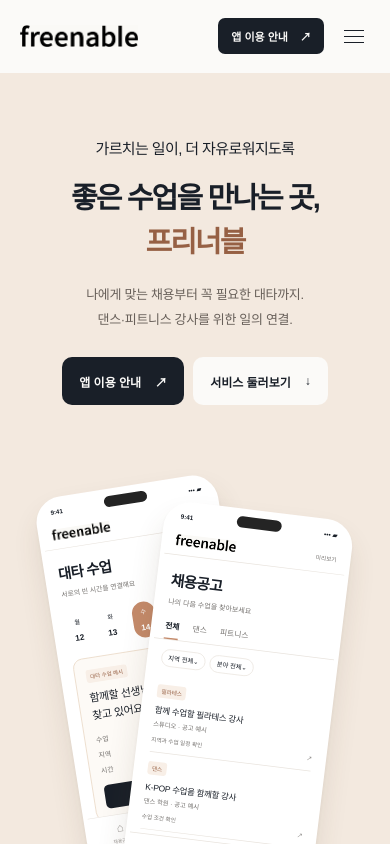
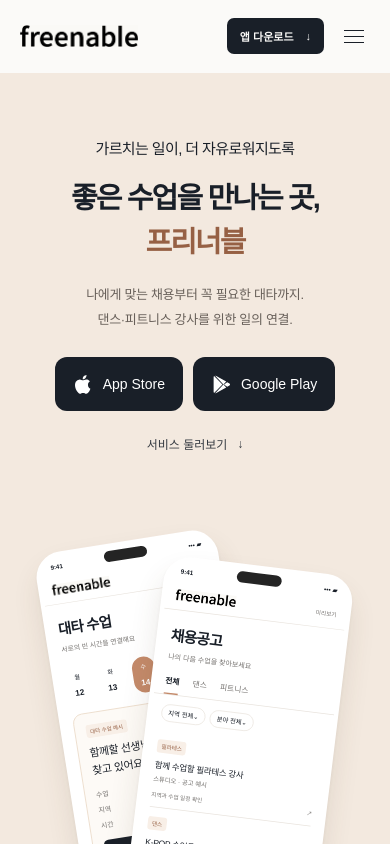
Before and after one commit to chamelook/freenable-web, a Next.js app: page / in a window 390 px wide. Shown: the top 844 px of the page. Built offline with nearby package versions, Linux system fonts and the light colour scheme; a web font is replaced by a local one.

Commit message:
feat: 앱 다운로드 링크 추가 및 관련 내용 업데이트

```diff
--- a/app/globals.css
+++ b/app/globals.css
@@ -66,7 +66,14 @@
 .hero h1 { font-size: clamp(36px, 4.25vw, 57px); line-height: 1.42; letter-spacing: -.065em; margin-bottom: 25px; }
 .hero h1 > span { color: var(--warm); }
 .hero-description { font-size: 17px; color: #68605a; line-height: 1.9; margin-bottom: 36px; letter-spacing: -.025em; }
-.hero-actions { display: flex; flex-wrap: wrap; gap: 12px; }
+.app-download-links { display: flex; flex-wrap: wrap; gap: 12px; }
+.store-link { display: inline-flex; align-items: center; justify-content: center; gap: 11px; min-height: 58px; min-width: 170px; max-width: 100%; padding: 15px 24px; border-radius: 12px; background: var(--ink); color: #fff; font-size: 16px; font-weight: 500; line-height: 1.4; transition: background .2s, transform .2s; }
+.store-link svg { width: 23px; height: 25px; flex-shrink: 0; }
+.store-link:hover { background: var(--ink-soft); transform: translateY(-2px); }
+.store-link:active { transform: translateY(1px); }
+.hero-explore { display: inline-flex; align-items: center; gap: 10px; margin-top: 22px; padding: 8px 0; color: var(--ink-soft); font-size: 13px; }
+.hero-explore:hover { text-decoration: underline; text-underline-offset: 4px; }
+.app-inner .app-download-links { justify-content: center; }
 .button-outline { background: var(--paper); border-color: transparent; }
 .button-outline:hover { background: #fff; transform: translateY(-2px); }
 .introduction { text-align: center; padding: 145px 0; }
@@ -180,8 +187,10 @@
  .hero-kicker { font-size: 15px; margin-bottom: 19px; }
  .hero h1 { font-size: clamp(29px, 6.7vw, 46px); line-height: 1.5; margin-bottom: 19px; }
  .hero-description { font-size: 13px; margin-bottom: 25px; }
- .hero-actions { justify-content: center; gap: 9px; }
- .hero-actions .button { font-size: 12px; min-height: 48px; padding: 0 16px; gap: 14px; }
+ .app-download-links { justify-content: center; gap: 10px; }
+ .store-link { min-width: 0; min-height: 54px; padding: 14px 18px; gap: 9px; font-size: 14px; }
+ .store-link svg { width: 21px; height: 23px; }
+ .hero-explore { margin-top: 16px; font-size: 12px; }
  .hero-stage { width: 360px; height: 580px; flex: 0 0 580px; transform: scale(.8); transform-origin: center top; margin-bottom: -75px; margin-top: 28px; }
  .hero-phone-back { left: -8px; top: 10px; transform: rotate(-9deg) scale(.85); }
  .hero-phone-front { right: -8px; top: 50px; transform: rotate(7deg) scale(.88); }
--- a/app/page.tsx
+++ b/app/page.tsx
@@ -2,6 +2,7 @@
 import Link from "next/link";
 
 import { BrandLogo } from "@/components/BrandLogo";
+import { AppDownloadLinks } from "@/components/AppDownloadLinks";
 import { SiteHeader } from "@/components/SiteHeader";
 import { AppPreview, PreviewStage } from "@/components/AppPreview";
 import { SITE } from "@/content/site";
@@ -19,14 +20,15 @@
               <p className="hero-kicker">가르치는 일이, 더 자유로워지도록</p>
               <h1 id="hero-title">좋은 수업을 만나는 곳,<br /><span>프리너블</span></h1>
               <p className="hero-description">나에게 맞는 채용부터 꼭 필요한 대타까지.<br />댄스·피트니스 강사를 위한 일의 연결.</p>
-              <div className="hero-actions"><a href="#app" className="button button-dark">앱 이용 안내 <span aria-hidden="true">↗</span></a><a href="#about" className="button button-outline">서비스 둘러보기 <span aria-hidden="true">↓</span></a></div>
+              <AppDownloadLinks />
+              <a href="#about" className="hero-explore">서비스 둘러보기 <span aria-hidden="true">↓</span></a>
             </div>
             <PreviewStage className="hero-stage"><AppPreview kind="substitute" className="hero-phone-back" /><AppPreview kind="jobs" className="hero-phone-front" /></PreviewStage>
           </div>
         </section>
         <section className="introduction section" id="about" aria-labelledby="about-title"><p className="eyebrow">수업을 찾는 일부터, 조금 더 편하게</p><h2 id="about-title">일을 찾는 시간은 줄이고,<br /><span>좋아하는 수업에 더 집중하세요.</span></h2><p>새로운 수업을 찾는 강사와, 함께할 강사를 찾는 센터.<br />프리너블이 서로에게 필요한 연결을 만들어갑니다.</p></section>
         <div className="features">{FEATURES.map((feature, index) => <section className={`feature-band feature-band-${feature.kind}`} key={feature.id} id={feature.id} aria-labelledby={`${feature.id}-title`}><div className={`feature-inner section ${index % 2 ? "feature-reverse" : ""}`}><div className="feature-copy"><p className="eyebrow">{feature.label}</p><h2 id={`${feature.id}-title`}>{feature.title}</h2><p>{feature.description}</p><span className="feature-detail">{feature.detail}</span></div><PreviewStage><AppPreview kind={feature.kind} />{feature.kind === "jobs" && <div className="floating-note"><span className="note-icon" aria-hidden="true">⌕</span><div><strong>나에게 맞는 조건으로</strong><p>분야 · 지역 · 수업 일정</p></div></div>}{feature.kind === "substitute" && <div className="floating-note"><span className="note-icon" aria-hidden="true">▦</span><div><strong>가능한 시간에, 새로운 수업</strong><p>일정을 확인하고 지원해요</p></div></div>}{feature.kind === "profile" && <div className="floating-note"><span className="note-icon" aria-hidden="true">✓</span><div><strong>나의 전문성을 한곳에</strong><p>소개 · 경력 · 자격</p></div></div>}</PreviewStage></div></section>)}</div>
-        <section className="app-section" id="app" aria-labelledby="app-title"><div className="section app-inner"><Image className="app-symbol" src="/images/freenable-icon.png" alt="프리너블 앱 로고" width={88} height={88} unoptimized /><h2 id="app-title">당신의 다음 수업,<br />프리너블에서 시작해요.</h2><p>좋아하는 일을 오래, 나답게.<br />채용공고와 대타 연결을 프리너블 앱에서 만나보세요.</p><a className="button button-dark" href={SITE.appInquiry}>앱 이용 문의하기 <span aria-hidden="true">↗</span></a><p className="app-note">공고 확인과 지원은 현재 앱에서 제공해요.<br />앱 이용 방법은 문의를 통해 안내해 드립니다.</p></div></section>
+        <section className="app-section" id="app" aria-labelledby="app-title"><div className="section app-inner"><Image className="app-symbol" src="/images/freenable-icon.png" alt="프리너블 앱 로고" width={88} height={88} unoptimized /><h2 id="app-title">당신의 다음 수업,<br />프리너블에서 시작해요.</h2><p>좋아하는 일을 오래, 나답게.<br />지금 앱을 다운로드하고 나에게 맞는 수업을 찾아보세요.</p><AppDownloadLinks /><p className="app-note">iPhone과 Android에서 이용할 수 있어요.<br />공고 확인부터 지원까지, 앱에서 간편하게.</p></div></section>
       </main>
       <SiteFooter />
     </>
--- /dev/null
+++ b/components/AppDownloadLinks.tsx
@@ -0,0 +1,20 @@
+import { SITE } from "@/content/site";
+
+export function AppDownloadLinks() {
+  return (
+    <div className="app-download-links" role="group" aria-label="프리너블 앱 다운로드">
+      <a className="store-link" href={SITE.appStore} aria-label="App Store에서 프리너블 다운로드">
+        <svg viewBox="0 0 24 24" aria-hidden="true" focusable="false">
+          <path fill="currentColor" d="M17.05 12.54c.03 3.23 2.83 4.3 2.86 4.31-.02.08-.45 1.53-1.48 3.03-.9 1.3-1.84 2.6-3.31 2.63-1.45.03-1.92-.85-3.58-.85-1.65 0-2.17.82-3.55.88-1.42.05-2.5-1.42-3.4-2.71-1.85-2.67-3.27-7.55-1.37-10.85a5.28 5.28 0 0 1 4.47-2.71c1.4-.03 2.72.94 3.58.94.85 0 2.46-1.16 4.14-.99.7.03 2.67.28 3.94 2.14-.1.06-2.35 1.37-2.3 4.18ZM14.32 4.48c.75-.91 1.26-2.17 1.12-3.43-1.08.04-2.4.72-3.17 1.62-.69.8-1.29 2.07-1.13 3.3 1.21.1 2.44-.61 3.18-1.49Z" />
+        </svg>
+        <span>App Store</span>
+      </a>
+      <a className="store-link" href={SITE.googlePlay} aria-label="Google Play에서 프리너블 다운로드">
+        <svg viewBox="0 0 24 24" aria-hidden="true" focusable="false">
+          <path fill="currentColor" d="M3.5 2.4 13.1 12 3.5 21.6a1.8 1.8 0 0 1-.5-1.3V3.7c0-.5.2-1 .5-1.3ZM4.8 1.9c.4 0 .8.1 1.2.3l11.4 6.5-3.2 3.2L4.8 1.9Zm13.7 7.5 2.6 1.5c.9.5.9 1.7 0 2.2l-2.6 1.5-3.6-2.6 3.6-2.6Zm-1.1 5.9L6 21.8c-.4.2-.8.3-1.2.3l9.4-10 3.2 3.2Z" />
+        </svg>
+        <span>Google Play</span>
+      </a>
+    </div>
+  );
+}
--- a/components/SiteHeader.tsx
+++ b/components/SiteHeader.tsx
@@ -48,7 +48,7 @@
         </nav>
 
         <div className="header-actions">
-          <a className="button button-dark button-small" href="#app">앱 이용 안내 <span aria-hidden="true">↗</span></a>
+          <Link className="button button-dark button-small" href="/#app" onClick={() => setIsOpen(false)}>앱 다운로드 <span aria-hidden="true">↓</span></Link>
         </div>
       </div>
     </header>
--- a/content/site.ts
+++ b/content/site.ts
@@ -1,5 +1,7 @@
 export const SITE = {
   name: "freenable",
+  appStore: "https://apps.apple.com/kr/app/%ED%94%84%EB%A6%AC%EB%84%88%EB%B8%94/id6770567266",
+  googlePlay: "https://play.google.com/store/apps/details?id=com.free119.app&pcampaignid=web_share&utm_source=ig&utm_medium=social&utm_content=link_in_bio&fbclid=PAZXh0bgNhZW0CMTEAcGRvZgJzcnRjBmFwcF9pZA85MzY2MTk3NDMzOTI0NTkAAafQOP2f6Ko2zwbMjojzzjq-RdnYwCADNKBv1tXzrIqaVbKNz1tX-U--PqLAag_aem_mQQBu0xC13exsdcu-SK36g&pli=1",
   email: "contact@freenable.co.kr",
   appInquiry: "mailto:contact@freenable.co.kr?subject=freenable%20앱%20이용%20문의",
   businessInquiry: "mailto:contact@freenable.co.kr?subject=freenable%20기업%20이용%20문의",
@@ -17,7 +19,7 @@
   ],
   questions: [
     { question: "어떤 분들이 이용할 수 있나요?", answer: "댄스·발레·필라테스·요가·피트니스 분야에서 활동하는 프리랜서 강사와 강사를 찾는 학원, 스튜디오, 센터를 위한 서비스예요." },
-    { question: "웹에서도 공고를 확인하고 지원할 수 있나요?", answer: "웹 채용 서비스는 준비 중이에요. 현재 공고 확인과 지원은 프리너블 앱에서 이용할 수 있어요. 아래 앱 이용 문의로 연락해 주시면 안내해 드릴게요." },
+    { question: "웹에서도 공고를 확인하고 지원할 수 있나요?", answer: "현재 공고 확인과 지원은 프리너블 앱에서 이용할 수 있어요. App Store 또는 Google Play에서 프리너블을 다운로드해 주세요." },
     { question: "하루만 맡아줄 대타 강사도 찾을 수 있나요?", answer: "네. 앱의 대타 기능에서 필요한 수업의 날짜와 지역, 분야 등 조건을 담아 공고를 등록할 수 있어요. 지원 현황은 앱에서 확인해 주세요." },
   ],
 };
```
Also changed, not shown: 1 other file (tests, documents, lock files or other folders).
